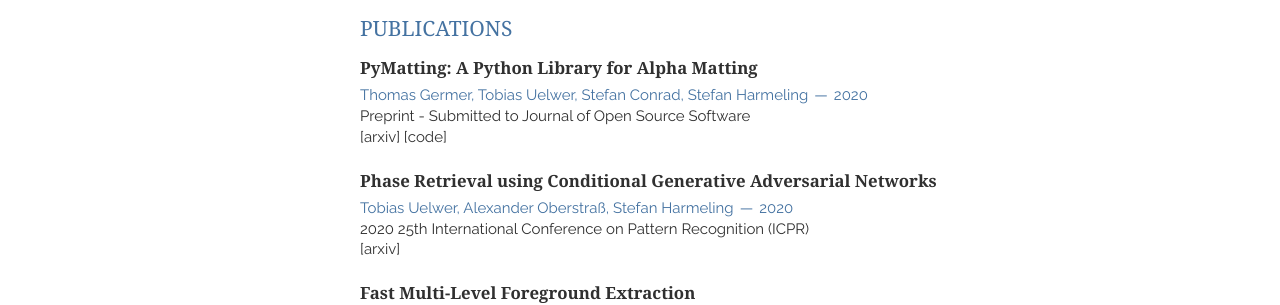
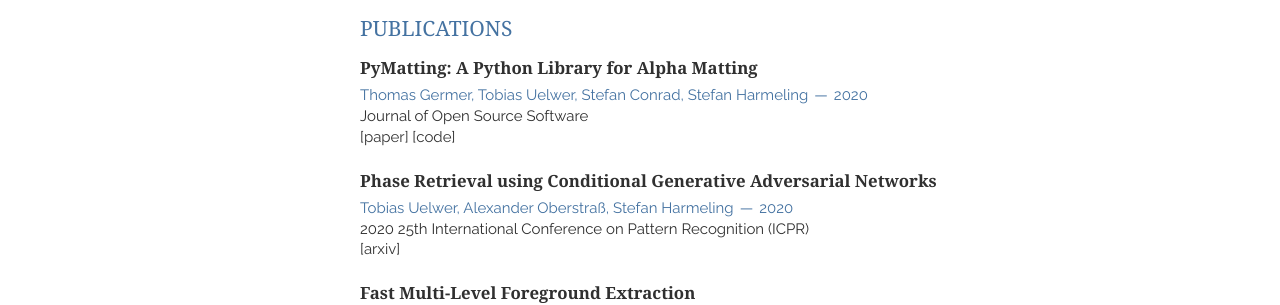
Before and after one commit to tuelwer/tuelwer.github.io, a Jekyll site: the page built from index.html, in a window 1280 px wide. Shown: the part 562-867 px from the top of the page. Built offline with Jekyll 4.4.1, drawn with Linux system fonts in a browser that asks for light colours; nearby versions of some CDN libraries; some web fonts are replaced; the list of posts is cut into pages by our own code.

Commit message:
Update publications.html

```diff
--- a/_includes/publications.html
+++ b/_includes/publications.html
@@ -5,8 +5,8 @@
       <h1>PyMatting: A Python Library for Alpha Matting</h1>
       <span><address>Thomas Germer, Tobias Uelwer, Stefan Conrad, Stefan Harmeling</address><time>2020</time></span>
     </header>
-    <p>Preprint - Submitted to Journal of Open Source Software</p>
-    [<a href="https://arxiv.org/pdf/2003.12382.pdf">arxiv</a>]
+    <p>Journal of Open Source Software</p>
+    [<a href="https://joss.theoj.org/papers/10.21105/joss.02481">paper</a>]
     [<a href="https://github.com/pymatting/pymatting">code</a>]
   </article>
   <article>
```
